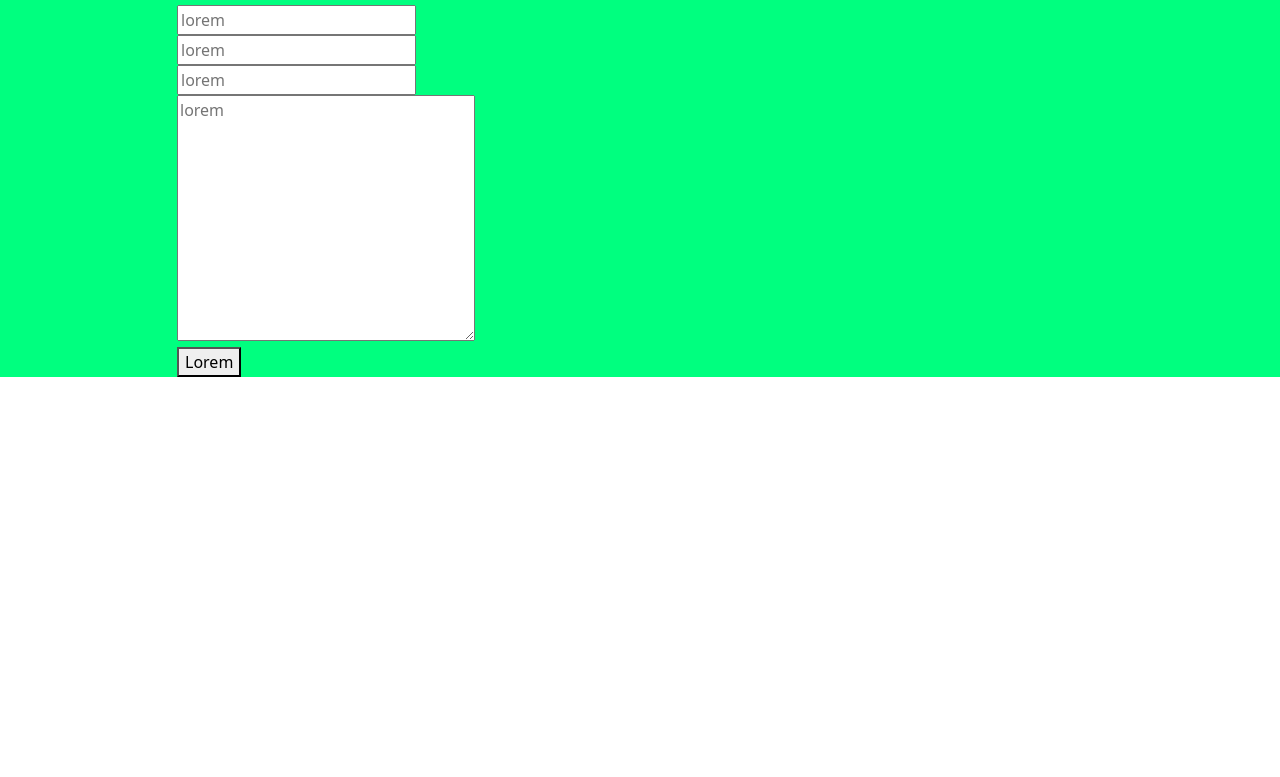
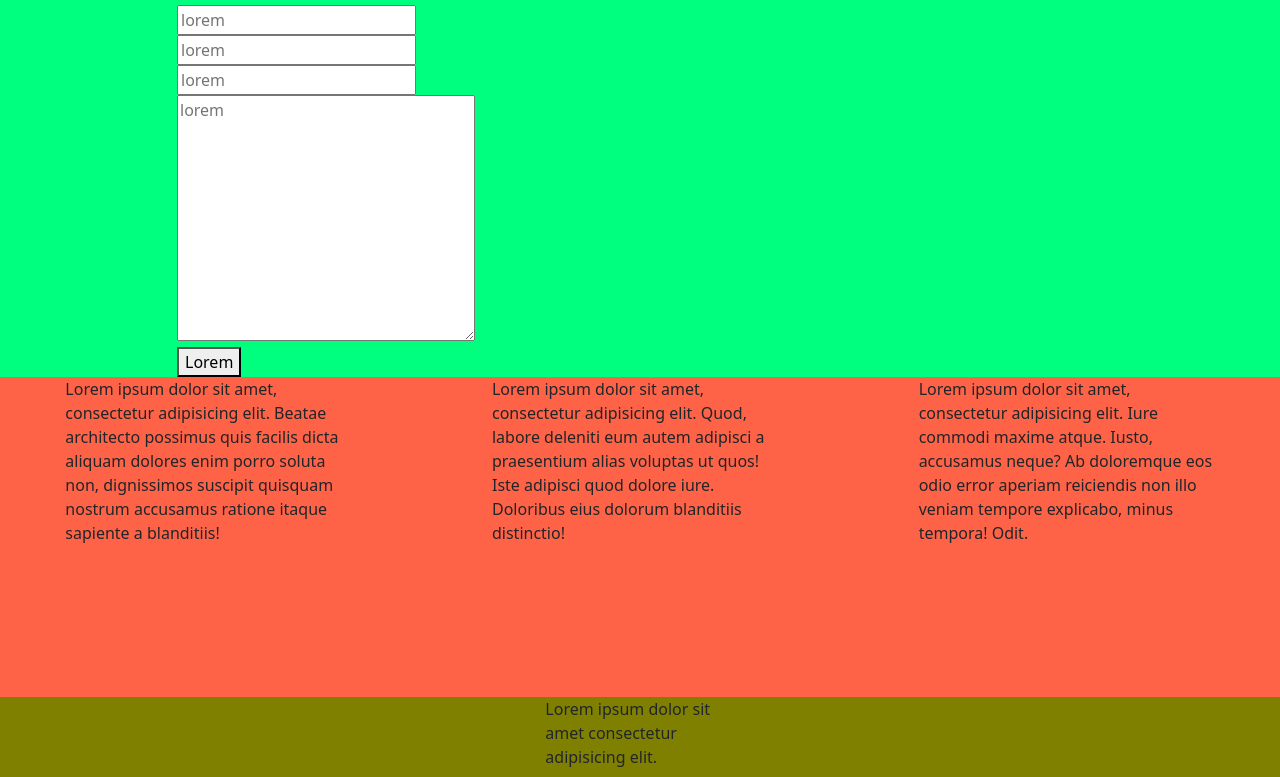
Before and after one commit to Luega/html-css-bootstrap-freelancer, a plain HTML site: page index.html in a window 1280 px wide. Shown: the part 941-1718 px from the top of the page. Before the commit the page ends 1318 px from the top, so only its background shows below. Drawn offline with nearby package versions, Linux system fonts and the light colour scheme.

Commit message:
added footer

```diff
--- a/css/style.css
+++ b/css/style.css
@@ -38,6 +38,20 @@ header {
     display: block;
 }
 /* /CONTACT-ME */
+/* FOOTER */
+footer {
+    height: 400px;
+    background-color: teal;
+}
+footer .ms_top {
+    height: 80%;
+    background-color: tomato;
+}
+footer .ms_bottom {
+    height: 20%;
+    background-color: olive;
+}
+/* /FOOTER */
 
 
 
--- a/index.html
+++ b/index.html
@@ -95,5 +95,27 @@
         </div>
     </section>
     <!-- /CONTACT-ME -->
+    <footer>
+        <div class="container-fluid ms_top">
+            <div class="row justify-content-around">
+                <div class="col-3">
+                    Lorem ipsum dolor sit amet, consectetur adipisicing elit. Beatae architecto possimus quis facilis dicta aliquam dolores enim porro soluta non, dignissimos suscipit quisquam nostrum accusamus ratione itaque sapiente a blanditiis!
+                </div>
+                <div class="col-3">
+                    Lorem ipsum dolor sit amet, consectetur adipisicing elit. Quod, labore deleniti eum autem adipisci a praesentium alias voluptas ut quos! Iste adipisci quod dolore iure. Doloribus eius dolorum blanditiis distinctio!
+                </div>
+                <div class="col-3">
+                    Lorem ipsum dolor sit amet, consectetur adipisicing elit. Iure commodi maxime atque. Iusto, accusamus neque? Ab doloremque eos odio error aperiam reiciendis non illo veniam tempore explicabo, minus tempora! Odit.
+                </div>
+            </div>
+        </div>
+        <div class="container-fluid ms_bottom">
+            <div class="row justify-content-center align-items-center">
+                <div class="col-2">
+                    <span>Lorem ipsum dolor sit amet consectetur adipisicing elit.</span>
+                </div>
+            </div>
+        </div>
+    </footer>
 </body>
 </html>
```
